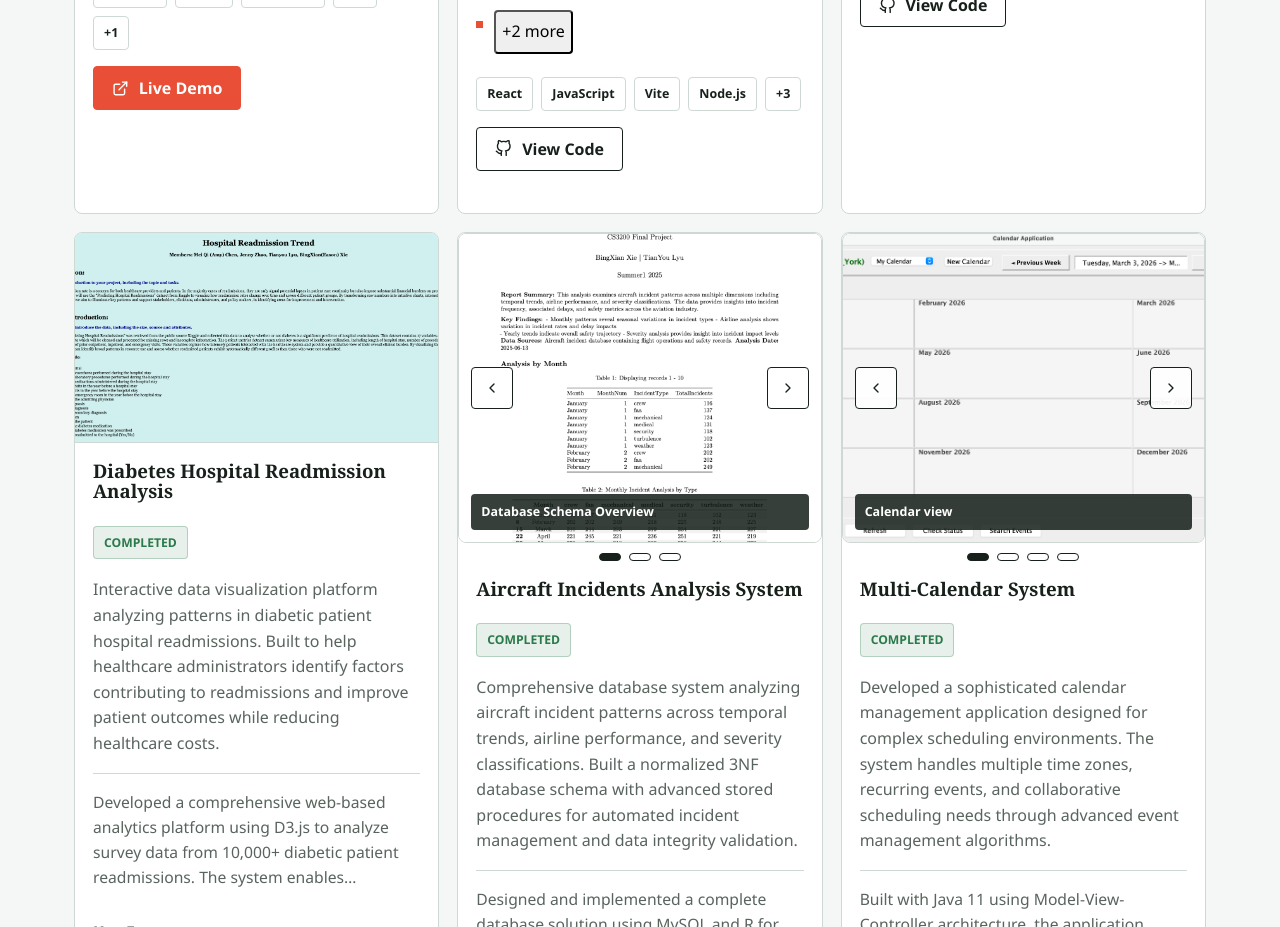
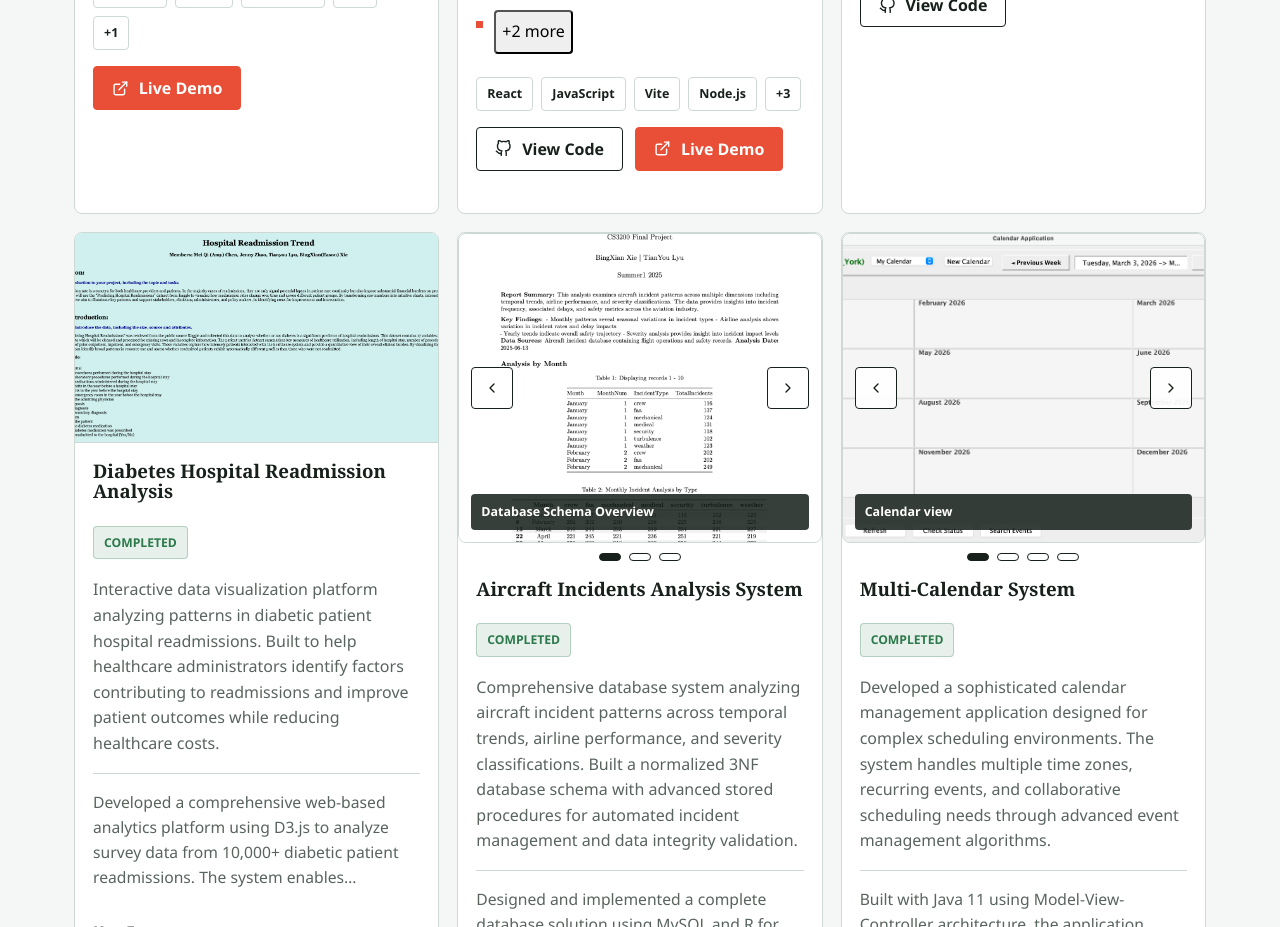
Before and after one commit to 2426-BingXianXie/EasonX, a React (Vite) app: page / in a window 1280 px wide. Shown: the part 8200-9127 px from the top of the page. Built offline with nearby package versions, Linux system fonts and the light colour scheme.

Commit message:
Add live demo link to Snooker Scoreboard project

```diff
--- a/src/components/Projects.jsx
+++ b/src/components/Projects.jsx
@@ -209,7 +209,7 @@ const Projects = () => {
         "In-app snooker rules summary panel styled to match the scoreboard and linked to a longer reference"
       ],
       github: "https://github.com/2426-BingXianXie/SnookerScoreboard",
-      demo: null,
+      demo: "https://2426-bingxianxie.github.io/SnookerScoreboard/",
       images: [scoreboardImg1, scoreboardImg2],
       imageLabels: [
         "Main scoreboard layout",
```
